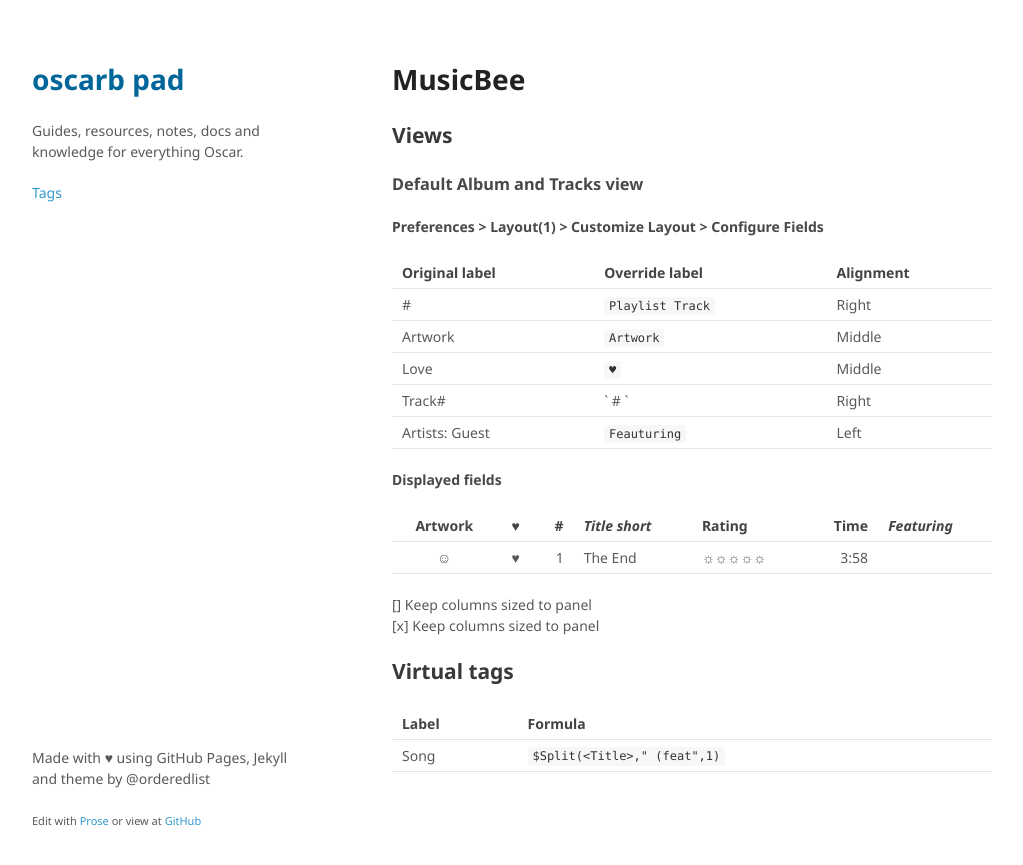
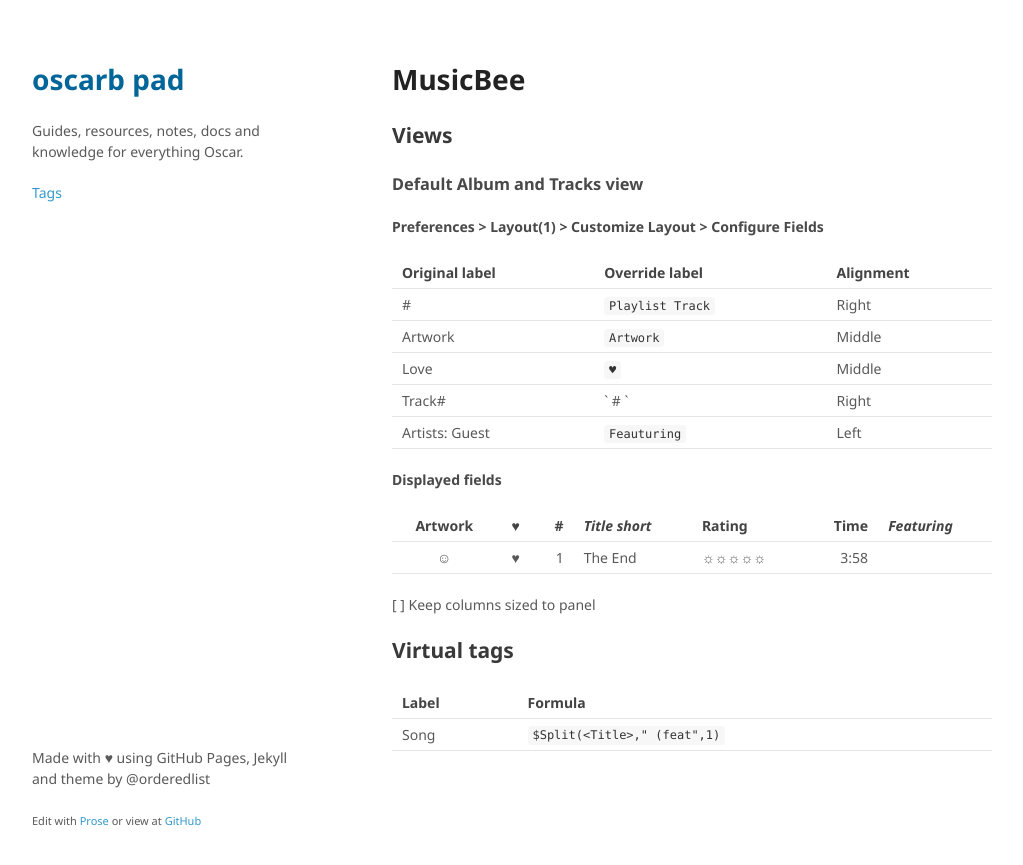
Before and after one commit to oscarb/pad, a Jekyll site: the page built from _docs/musicbee.md, in a window 1280 px wide. Shown: the top 865 px of the page, without its empty margins (128-1151 px from the left). Built offline with Jekyll 4.4.1, drawn with Linux system fonts in a browser that asks for light colours.

Commit message:
Updated musicbee.md

```diff
--- a/_docs/musicbee.md
+++ b/_docs/musicbee.md
@@ -28,8 +28,7 @@ Artists: Guest | `Feauturing`     | Left
     ☺    | ♥ | 1 | The End       | ☼☼☼☼☼  | 3:58 |
 
 
-[] Keep columns sized to panel
-[x] Keep columns sized to panel
+[ ] Keep columns sized to panel
 
 
 
```
